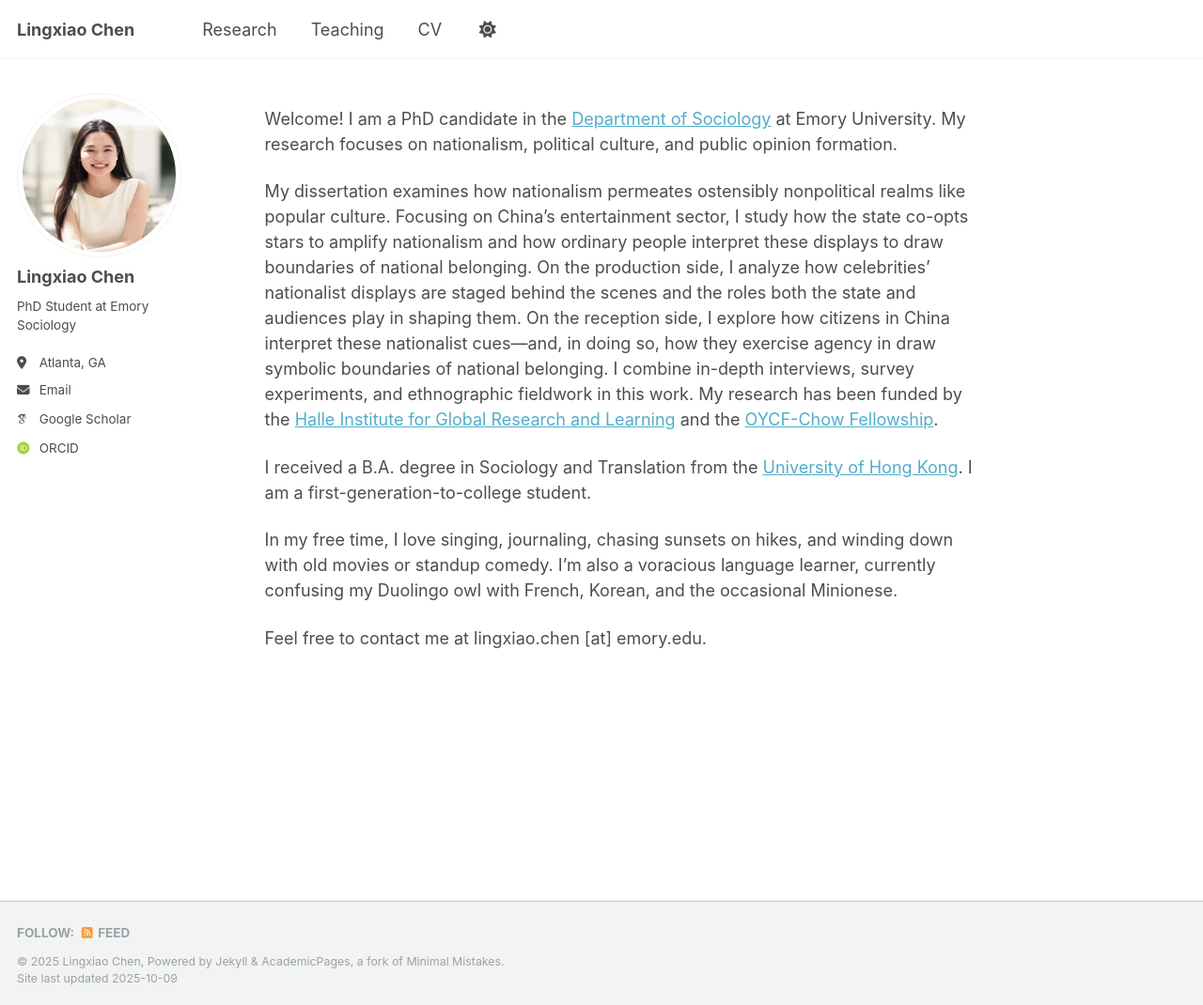
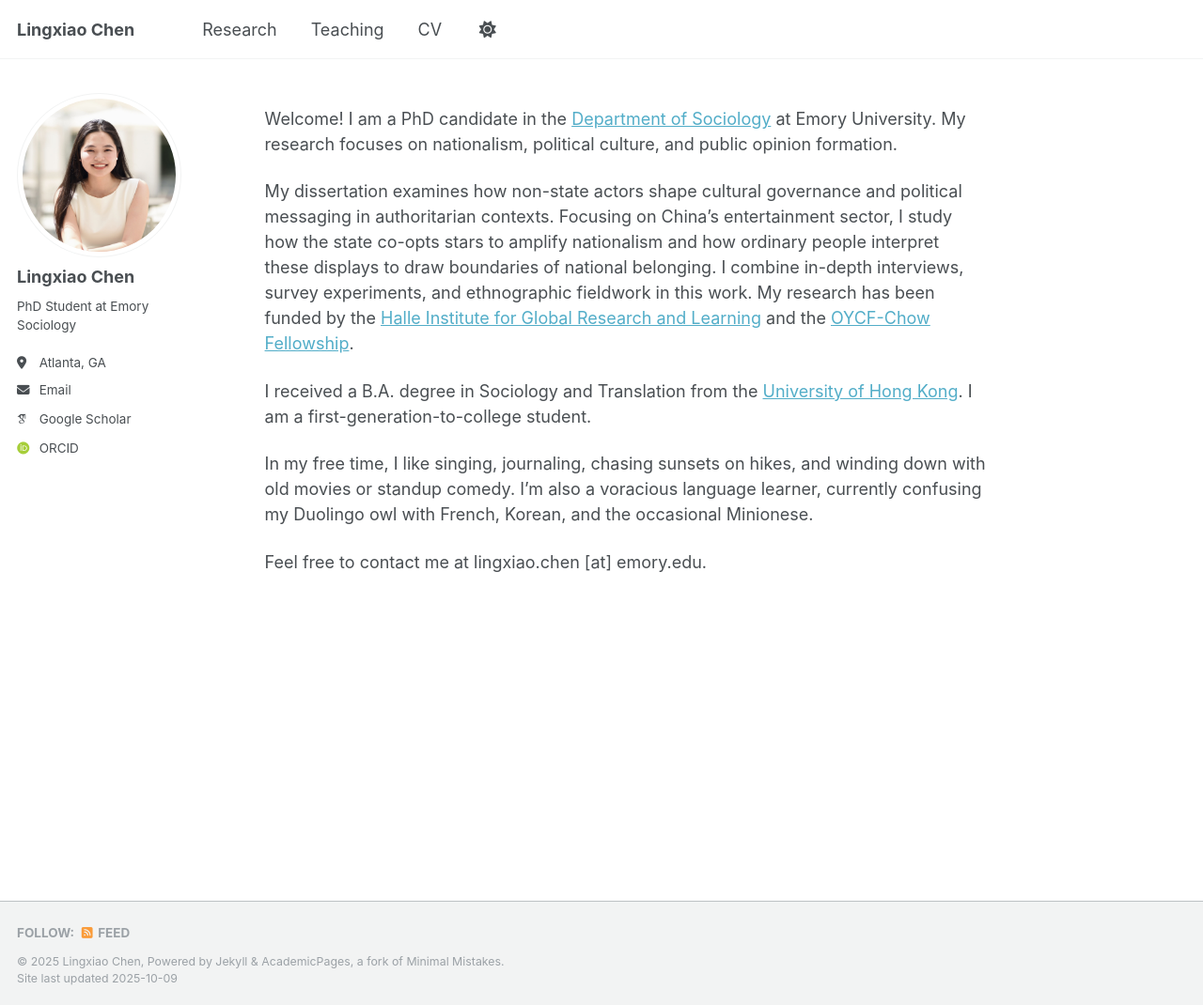
Before and after one commit to ling-xiao-chen/ling-xiao-chen.github.io, a Jekyll site: the page built from _pages/about.md, in a window 1280 px wide and 1070 px high. Shown: the whole window at 94% size. Built offline with Jekyll 4.4.1, drawn with Linux system fonts in a browser that asks for light colours; some web fonts are replaced.

Commit message:
bio update

```diff
--- a/_pages/about.md
+++ b/_pages/about.md
@@ -9,10 +9,10 @@ redirect_from:
 
 Welcome! I am a PhD candidate in the [Department of Sociology](https://sociology.emory.edu/) at Emory University. My research focuses on nationalism, political culture, and public opinion formation.
 
-My dissertation examines how nationalism permeates ostensibly nonpolitical realms like popular culture. Focusing on China’s entertainment sector, I study how the state co-opts stars to amplify nationalism and how ordinary people interpret these displays to draw boundaries of national belonging. On the production side, I analyze how celebrities’ nationalist displays are staged behind the scenes and the roles both the state and audiences play in shaping them. On the reception side, I explore how citizens in China interpret these nationalist cues—and, in doing so, how they exercise agency in draw symbolic boundaries of national belonging. I combine in-depth interviews, survey experiments, and ethnographic fieldwork in this work. My research has been funded by the [Halle Institute for Global Research and Learning](https://halle.emory.edu/students/graduateglobalresearchfellows.html) and the [OYCF-Chow Fellowship](https://oycf.net/bulletin).
+My dissertation examines how non-state actors shape cultural governance and political messaging in authoritarian contexts. Focusing on China’s entertainment sector, I study how the state co-opts stars to amplify nationalism and how ordinary people interpret these displays to draw boundaries of national belonging. I combine in-depth interviews, survey experiments, and ethnographic fieldwork in this work. My research has been funded by the [Halle Institute for Global Research and Learning](https://halle.emory.edu/students/graduateglobalresearchfellows.html) and the [OYCF-Chow Fellowship](https://oycf.net/bulletin).
 
 I received a B.A. degree in Sociology and Translation from the [University of Hong Kong](https://sociology.hku.hk/). I am a first-generation-to-college student.
 
-In my free time, I love singing, journaling, chasing sunsets on hikes, and winding down with old movies or standup comedy. I’m also a voracious language learner, currently confusing my Duolingo owl with French, Korean, and the occasional Minionese.
+In my free time, I like singing, journaling, chasing sunsets on hikes, and winding down with old movies or standup comedy. I’m also a voracious language learner, currently confusing my Duolingo owl with French, Korean, and the occasional Minionese.
 
 Feel free to contact me at lingxiao.chen \[at\] emory.edu.
```
